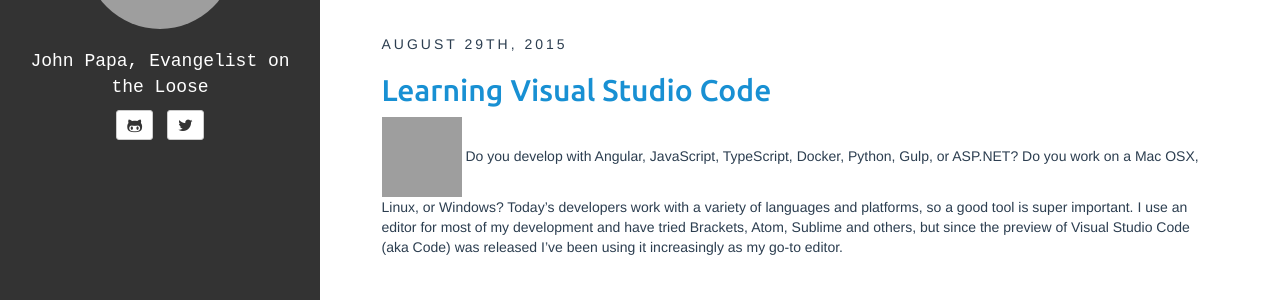
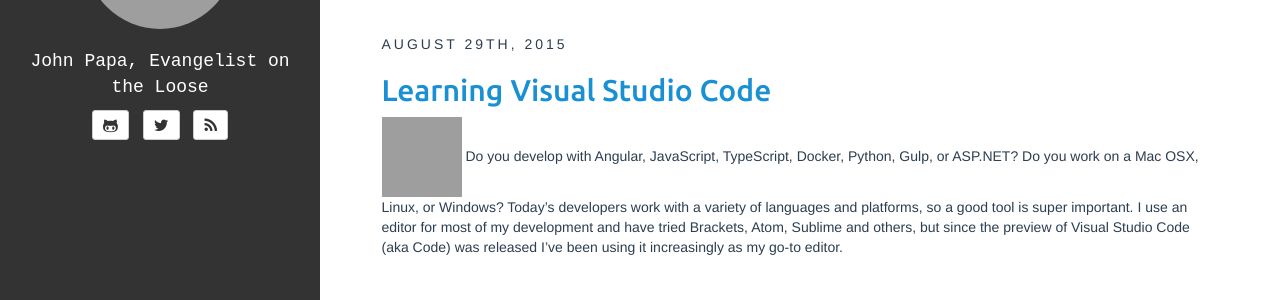
Before and after one commit to sukhdev22/johnpapa.github.io, a Jekyll site: the page built from index.html, in a window 1280 px wide. Shown: the part 249-549 px from the top of the page. Built offline with Jekyll 4.4.1, drawn with Linux system fonts in a browser that asks for light colours; the list of posts is cut into pages by our own code; grey boxes are pictures that could not be loaded.

Commit message:
moved rss up

```diff
--- a/_includes/sidebar.html
+++ b/_includes/sidebar.html
@@ -34,6 +34,13 @@
 				<i class="fa fa-twitter fa-lg"></i>
 			</a>
 		</li>
+		<li>
+			<a class="btn btn-default btn-sm" href="{{ site.BASE_PATH }}/{{ site.rss_path }}">
+				<i class="fa fa-rss fa-lg"></i>
+			</a>
+		</li>
+	</ul>
+	<ul id="contact-list-secondary" class="list-unstyled list-inline">
 		{% endif %} {% if site.author.email %}
 		<li>
 			<a class="btn btn-default btn-sm" href="mailto:{{ site.author.email }}">
@@ -41,8 +48,6 @@
 			</a>
 		</li>
 		{% endif %}
-	</ul>
-	<ul id="contact-list-secondary" class="list-unstyled list-inline">
 		{% if site.author.pinterest %}
 		<li>
 			<a class="btn btn-default btn-sm" href="https://pinterest.com/{{ site.author.pinterest }}">
@@ -56,11 +61,6 @@
 			</a>
 		</li>
 		{% endif %}
-		<li>
-			<a class="btn btn-default btn-sm" href="{{ site.BASE_PATH }}/{{ site.rss_path }}">
-				<i class="fa fa-rss fa-lg"></i>
-			</a>
-		</li>
 	</ul>
 <!--
 			<div data-type="ad" data-publisher="lqm.johnpapa.site" data-zone="ron" data-format="300x250"></div>
```
